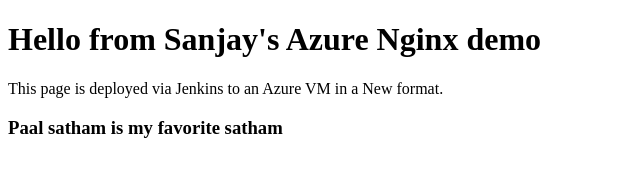
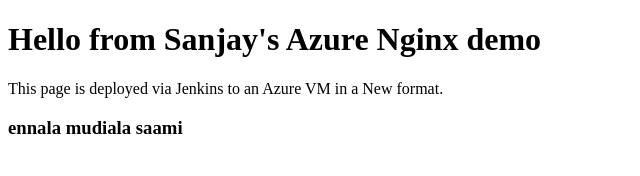
Before and after one commit to Sanjay-logic/azure-nginx-demo, a plain HTML site: page index.html in a window 1280 px wide. Shown: the whole page, without its empty margins (0-640 px from the left). Drawn offline with Linux system fonts and the light colour scheme.

Commit message:
Change IIS homepage heading

```diff
--- a/index.html
+++ b/index.html
@@ -9,4 +9,4 @@
   </body>
 </html>
 
-<h3>Paal satham is my favorite satham</h3>
+<h3>ennala mudiala saami</h3>
```
